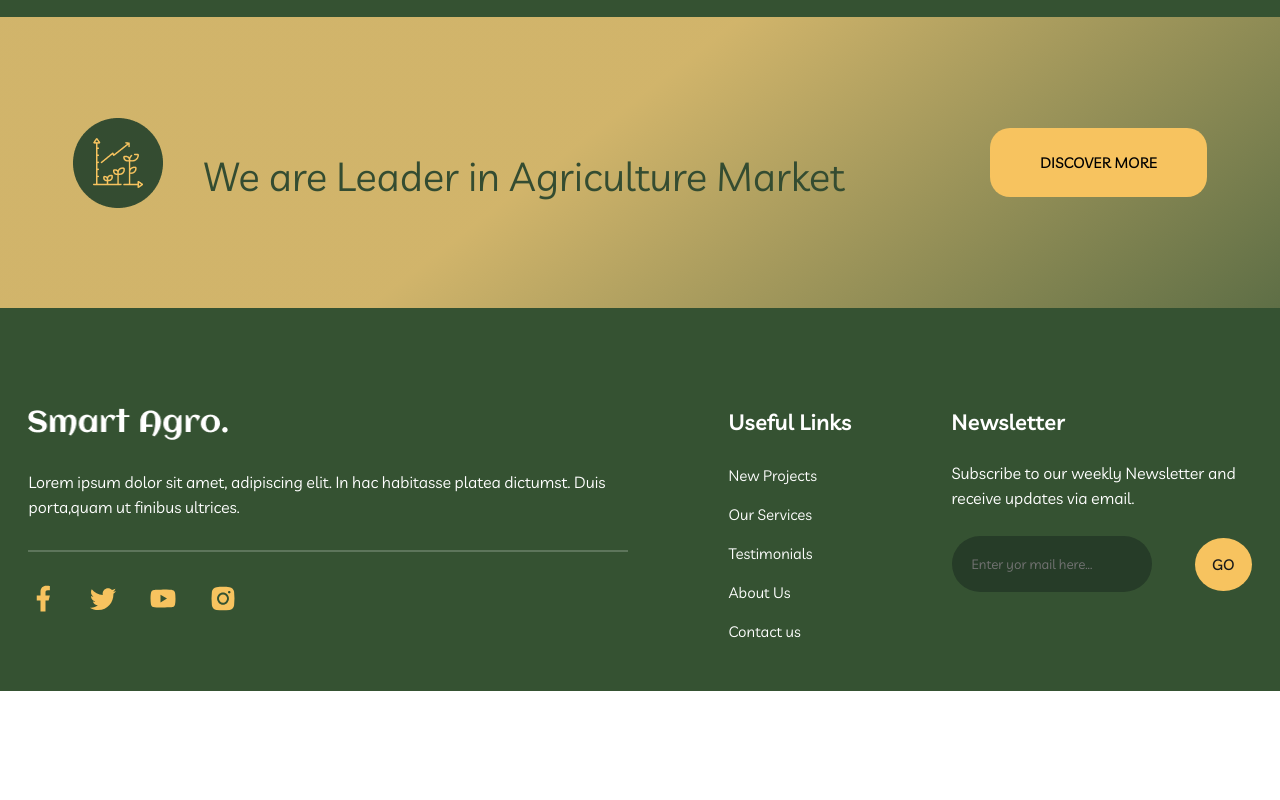
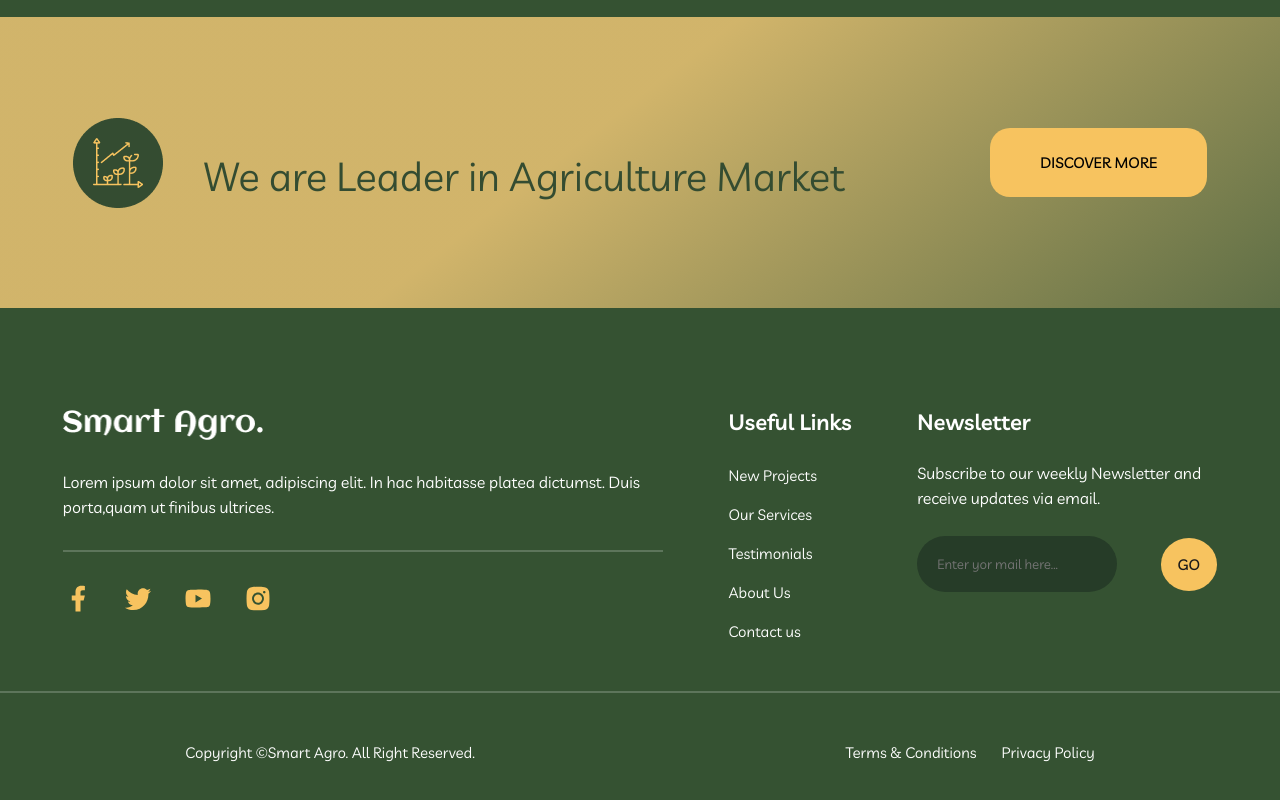
Before and after one commit to Luffy403/Smat-Agro, a plain HTML site: page index.html in a window 1280 px wide. Shown: the part 4663-5463 px from the top of the page. Before the commit the page ends 5354 px from the top, so only its background shows below. Drawn offline with Linux system fonts and the light colour scheme.

Commit message:
Доработал footer

```diff
--- a/css/style.css
+++ b/css/style.css
@@ -540,12 +540,13 @@ footer{
 .footer-container{
     display: flex;
     flex-direction: column;
-    align-items: center;
+    gap: 50px;
 }
 .footer-content{
     display: flex;
     flex-direction: row;
-    gap: 100px;
+    justify-content: space-around;
+    padding: 0 30px 0 30px;
 }
 .footer-description{
     display: flex;
@@ -642,3 +643,23 @@ footer{
     background-color: #A16C06;
     color: #fff;
 }
+.footer-border{
+    border: 1px solid rgba(255, 255, 255, 0.2);
+    width: 100%;
+}
+.footer-copyright{
+    display: flex;
+    flex-direction: row;
+    justify-content: space-around;
+}
+.copyright-text{
+    color: rgb(255, 255, 255);
+    font-size: 15px;
+    font-weight: 400;
+    line-height: 19px;
+}
+.privacy-text{
+    display: flex;
+    flex-direction: row;
+    gap: 25px;
+}
--- a/index.html
+++ b/index.html
@@ -269,7 +269,13 @@
                 </div>
             </div>
             <div class="footer-border"></div>
-            <div class="footer-copyright"></div>
+            <div class="footer-copyright">
+                <p class="copyright-text">Copyright ©Smart Agro. All Right Reserved.</p>
+                <div class="privacy-text">
+                    <span class="copyright-text">Terms & Conditions</span>
+                    <span class="copyright-text">Privacy Policy</span>
+                </div>
+            </div>
         </div>
     </footer>
 </body>
```
